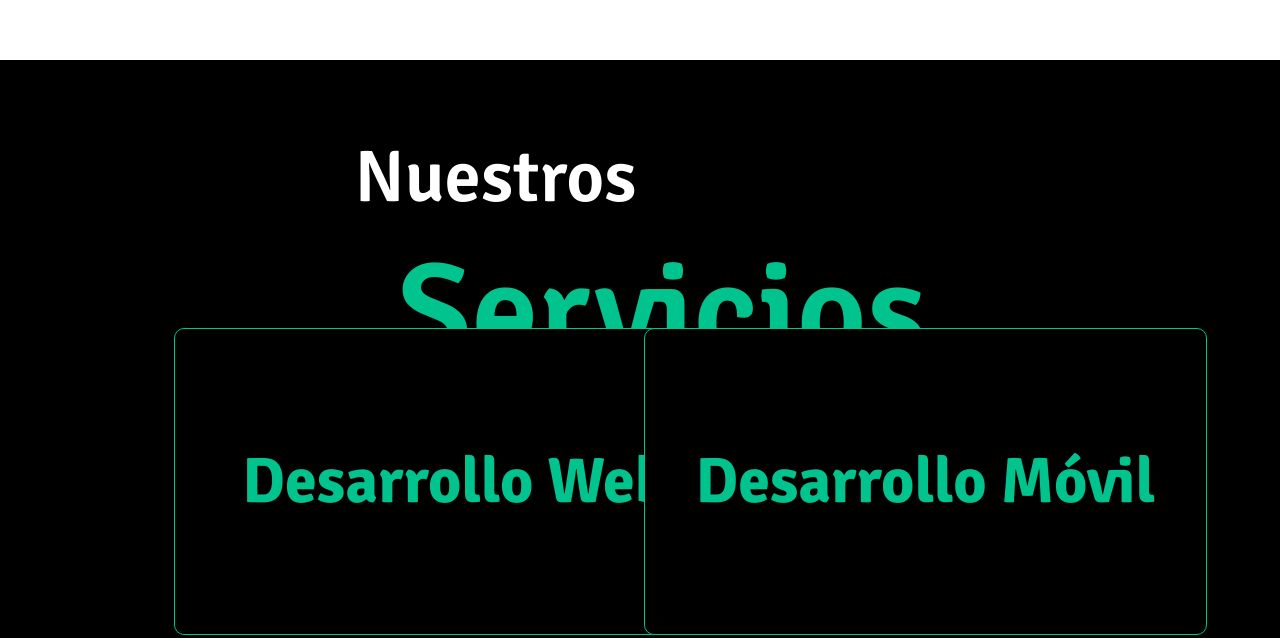
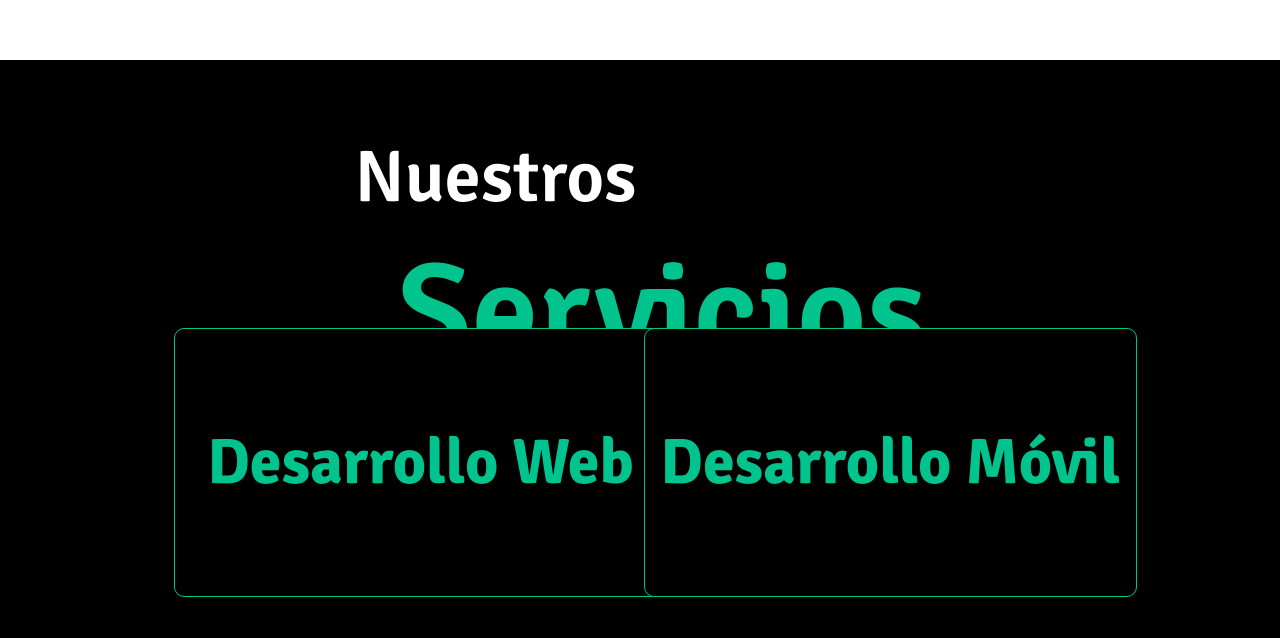
Before and after one commit to CodingMexico/coding, a plain HTML site: page index.html in a window 1280 px wide. Shown: the part 1738-2376 px from the top of the page. Drawn offline with Linux system fonts and the light colour scheme.

Commit message:
Update index.html

```diff
--- a/index.html
+++ b/index.html
@@ -69,7 +69,7 @@ font-family: "Concert One", sans-serif; font-weight: 400; font-style: normal; --
 
   .section2 {background-color: rgb(0, 0, 0); height: 130vw; }
 
-  .section2 div button {height: 24vw; width: 44vw; color: #01c38e; background-color: #000000; position: relative; top: 28vh; left: 34vw;
+  .section2 div button {height: 21vw; width: 38.5vw; color: #01c38e; background-color: #000000; position: relative; top: 28vh; left: 34vw;
   border: 1.1px solid #01c38e; border-radius: 10px; font-size: 5vw;
   font-family: "Signika", sans-serif; font-optical-sizing: auto; font-weight: 700; font-style: normal; font-variation-settings: "GRAD" 0; }
 
```
